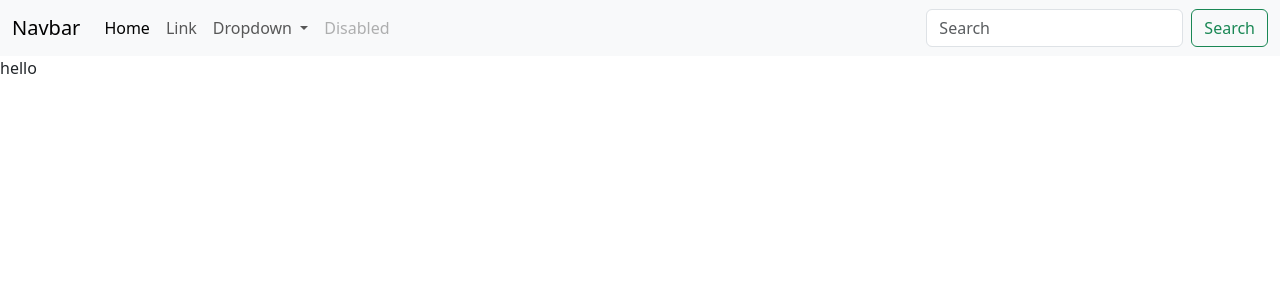
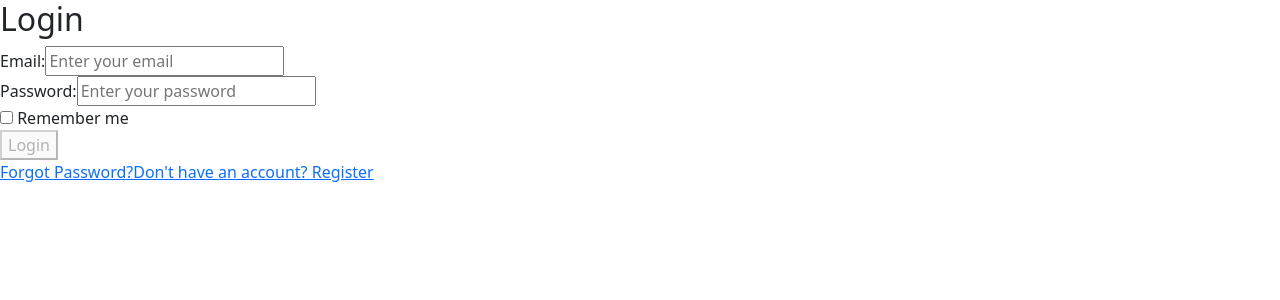
Before and after one commit to Alishah-Ramzan/Inventory-management, an Angular app: page /login in a window 1280 px wide. Shown: the top 300 px of the page. Built offline with nearby package versions, Linux system fonts and the light colour scheme.

Commit message:
Rendering route component

```diff
--- a/src/app/app.html
+++ b/src/app/app.html
@@ -1,37 +1 @@
-<nav class="navbar navbar-expand-lg navbar-light bg-light">
-  <div class="container-fluid">
-    <a class="navbar-brand" href="#">Navbar</a>
-    <button class="navbar-toggler" type="button" data-bs-toggle="collapse" data-bs-target="#navbarSupportedContent" aria-controls="navbarSupportedContent" aria-expanded="false" aria-label="Toggle navigation">
-      <span class="navbar-toggler-icon"></span>
-    </button>
-    <div class="collapse navbar-collapse" id="navbarSupportedContent">
-      <ul class="navbar-nav me-auto mb-2 mb-lg-0">
-        <li class="nav-item">
-          <a class="nav-link active" aria-current="page" href="#">Home</a>
-        </li>
-        <li class="nav-item">
-          <a class="nav-link" href="#">Link</a>
-        </li>
-        <li class="nav-item dropdown">
-          <a class="nav-link dropdown-toggle" href="#" id="navbarDropdown" role="button" data-bs-toggle="dropdown" aria-expanded="false">
-            Dropdown
-          </a>
-          <ul class="dropdown-menu" aria-labelledby="navbarDropdown">
-            <li><a class="dropdown-item" href="#">Action</a></li>
-            <li><a class="dropdown-item" href="#">Another action</a></li>
-            <li><hr class="dropdown-divider"></li>
-            <li><a class="dropdown-item" href="#">Something else here</a></li>
-          </ul>
-        </li>
-        <li class="nav-item">
-          <a class="nav-link disabled" href="#" tabindex="-1" aria-disabled="true">Disabled</a>
-        </li>
-      </ul>
-      <form class="d-flex">
-        <input class="form-control me-2" type="search" placeholder="Search" aria-label="Search">
-        <button class="btn btn-outline-success" type="submit">Search</button>
-      </form>
-    </div>
-  </div>
-</nav>
-<p>hello</p>
+<router-outlet></router-outlet>
--- a/src/app/app.ts
+++ b/src/app/app.ts
@@ -1,9 +1,9 @@
 import { Component, signal } from '@angular/core';
-//import { RouterOutlet } from '@angular/router';
+import { RouterOutlet } from '@angular/router';
 
 @Component({
   selector: 'app-root',
-  imports: [],
+  imports: [RouterOutlet],
   templateUrl: './app.html',
   styleUrl: './app.css'
 })
```
